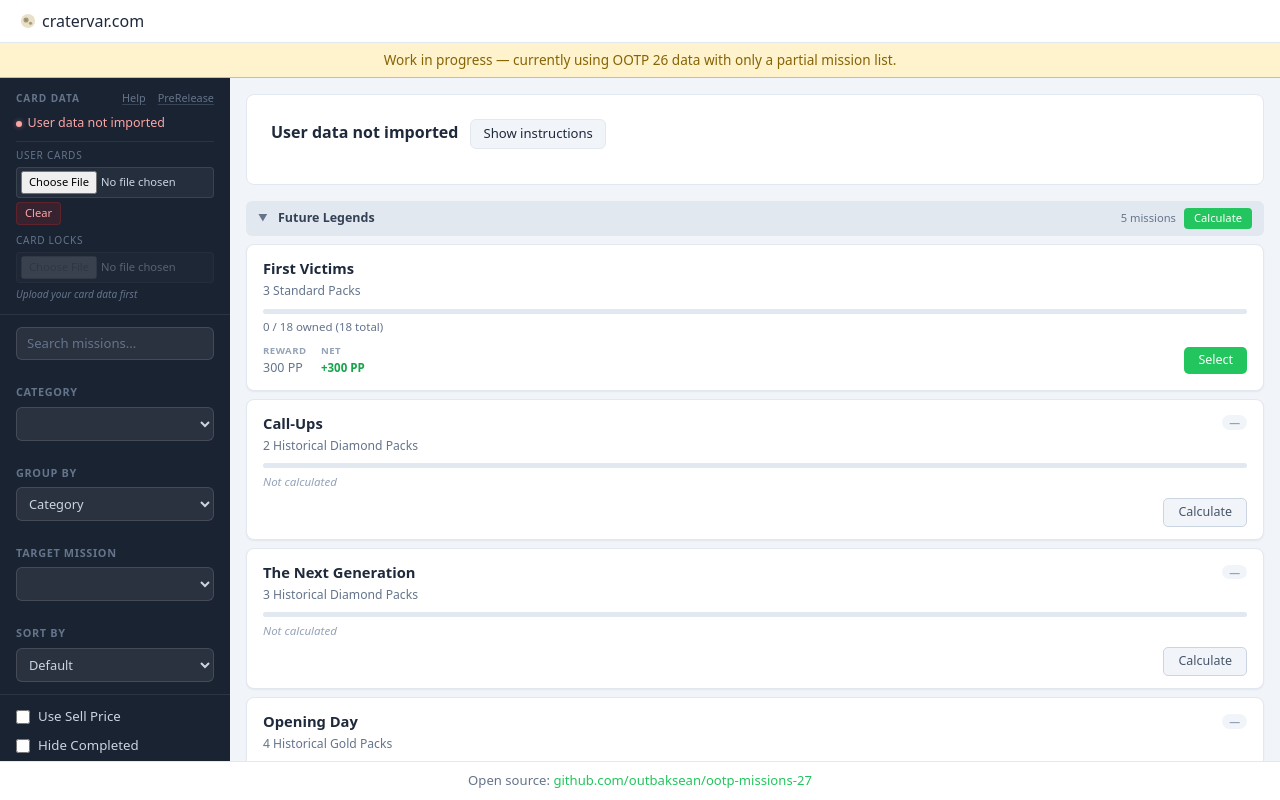
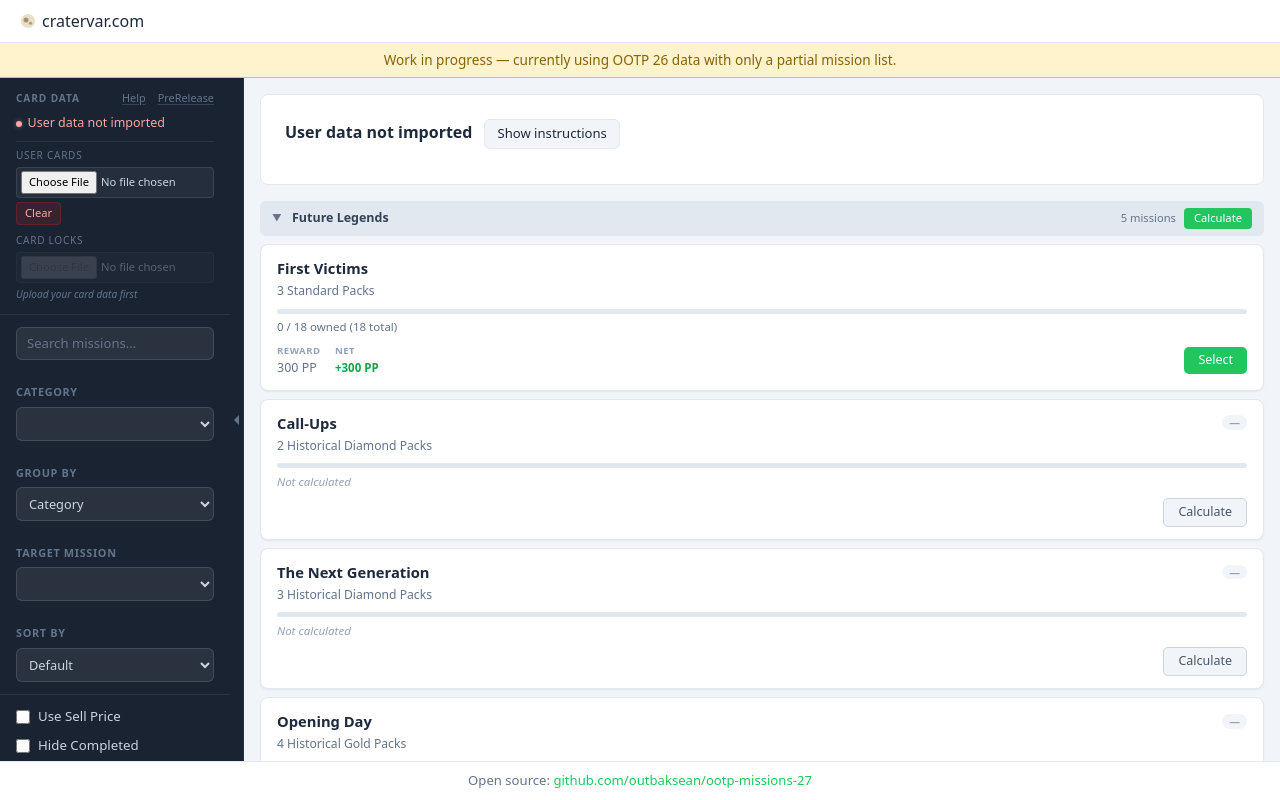
Before and after one commit to outbaksean/ootp-missions-27, a Vue app in the folder app/: page / in a window 1280 px wide. Built offline with nearby package versions, Linux system fonts and the light colour scheme.

Commit message:
Make mission details panel resizable and make left panel collapsable

```diff
--- a/app/src/components/Missions.vue
+++ b/app/src/components/Missions.vue
@@ -1,7 +1,10 @@
 <template>
   <div class="missions-layout">
     <!-- ─── SIDEBAR ─── -->
-    <aside class="sidebar">
+    <aside
+      class="sidebar"
+      :class="{ 'sidebar--collapsed': isSidebarCollapsed }"
+    >
       <CardUploader />
 
       <div class="sidebar-section">
@@ -140,9 +143,22 @@
       </div>
     </aside>
 
+    <!-- ─── SIDEBAR TOGGLE ─── -->
+    <button
+      class="sidebar-toggle"
+      :class="{ 'sidebar-toggle--collapsed': isSidebarCollapsed }"
+      @click="toggleSidebar"
+      aria-label="Toggle sidebar"
+    />
+
     <!-- ─── MAIN AREA ─── -->
     <div class="main-area">
-      <section class="list-panel">
+      <section
+        class="list-panel"
+        :style="
+          selectedMission ? { width: listPanelWidth + 'px', flex: 'none' } : {}
+        "
+      >
         <div v-if="isLoading" class="spinner-container">
           <div class="spinner"></div>
         </div>
@@ -204,6 +220,13 @@
         </template>
       </section>
 
+      <!-- ─── RESIZE HANDLE ─── -->
+      <div
+        v-if="selectedMission"
+        class="resize-handle"
+        @mousedown="startResize"
+      />
+
       <!-- ─── DETAIL PANEL ─── -->
       <aside v-if="selectedMission" class="detail-panel">
         <div class="detail-header">
@@ -226,7 +249,7 @@
 </template>
 
 <script setup lang="ts">
-import { computed, ref, watch } from "vue";
+import { computed, onUnmounted, ref, watch } from "vue";
 import { useMissionStore } from "../stores/useMissionStore";
 import { useCardStore } from "../stores/useCardStore";
 import CardUploader from "./CardUploader.vue";
@@ -241,6 +264,50 @@ defineOptions({ name: "MissionsView" });
 
 const missionStore = useMissionStore();
 const cardStore = useCardStore();
+
+const SIDEBAR_COLLAPSED_KEY = "ootp-sidebar-collapsed";
+const isSidebarCollapsed = ref(
+  localStorage.getItem(SIDEBAR_COLLAPSED_KEY) === "true",
+);
+
+function toggleSidebar() {
+  isSidebarCollapsed.value = !isSidebarCollapsed.value;
+  localStorage.setItem(SIDEBAR_COLLAPSED_KEY, String(isSidebarCollapsed.value));
+}
+
+const LIST_PANEL_WIDTH_KEY = "ootp-list-panel-width";
+const listPanelWidth = ref<number>(
+  parseInt(localStorage.getItem(LIST_PANEL_WIDTH_KEY) ?? "", 10) || 500,
+);
+
+let resizeStartX = 0;
+let resizeStartWidth = 0;
+
+function startResize(e: MouseEvent) {
+  resizeStartX = e.clientX;
+  resizeStartWidth = listPanelWidth.value;
+  document.addEventListener("mousemove", onResizeMove);
+  document.addEventListener("mouseup", stopResize);
+  e.preventDefault();
+}
+
+function onResizeMove(e: MouseEvent) {
+  listPanelWidth.value = Math.max(
+    200,
+    resizeStartWidth + (e.clientX - resizeStartX),
+  );
+}
+
+function stopResize() {
+  document.removeEventListener("mousemove", onResizeMove);
+  document.removeEventListener("mouseup", stopResize);
+  localStorage.setItem(LIST_PANEL_WIDTH_KEY, String(listPanelWidth.value));
+}
+
+onUnmounted(() => {
+  document.removeEventListener("mousemove", onResizeMove);
+  document.removeEventListener("mouseup", stopResize);
+});
 const settingsStore = useSettingsStore();
 const hasUserCards = computed(
   () => cardStore.hasShopCards && !cardStore.isDefaultData,
@@ -506,8 +573,46 @@ watch(
   background: var(--sidebar-bg);
   color: var(--sidebar-text);
   overflow-y: auto;
+  overflow-x: hidden;
   display: flex;
   flex-direction: column;
+  transition: width 0.2s ease;
+}
+
+.sidebar--collapsed {
+  width: 0;
+  overflow: hidden;
+}
+
+/* ─── SIDEBAR TOGGLE ─── */
+.sidebar-toggle {
+  width: 14px;
+  flex-shrink: 0;
+  background: var(--sidebar-bg);
+  border: none;
+  border-right: 1px solid var(--sidebar-border);
+  cursor: pointer;
+  padding: 0;
+  display: flex;
+  align-items: center;
+  justify-content: center;
+  transition: background 0.15s;
+}
+
+.sidebar-toggle:hover {
+  background: color-mix(in srgb, var(--sidebar-bg) 80%, white);
+}
+
+.sidebar-toggle::before {
+  content: "";
+  border-top: 5px solid transparent;
+  border-bottom: 5px solid transparent;
+  border-right: 5px solid #64748b;
+  transition: transform 0.2s ease;
+}
+
+.sidebar-toggle--collapsed::before {
+  transform: rotate(180deg);
 }
 
 .sidebar-section {
@@ -675,10 +780,24 @@ watch(
   border: 1px solid #e2e8f0;
 }
 
+/* ─── RESIZE HANDLE ─── */
+.resize-handle {
+  width: 4px;
+  flex-shrink: 0;
+  cursor: col-resize;
+  background: var(--card-border);
+  transition: background 0.15s;
+  user-select: none;
+}
+
+.resize-handle:hover {
+  background: #94a3b8;
+}
+
 /* ─── DETAIL PANEL ─── */
 .detail-panel {
-  width: 360px;
-  flex-shrink: 0;
+  flex: 1;
+  min-width: 280px;
   overflow-y: auto;
   background: var(--detail-bg);
   border-left: 1px solid var(--card-border);
```
Also changed, not shown: 1 other file (tests, documents, lock files or other folders).
